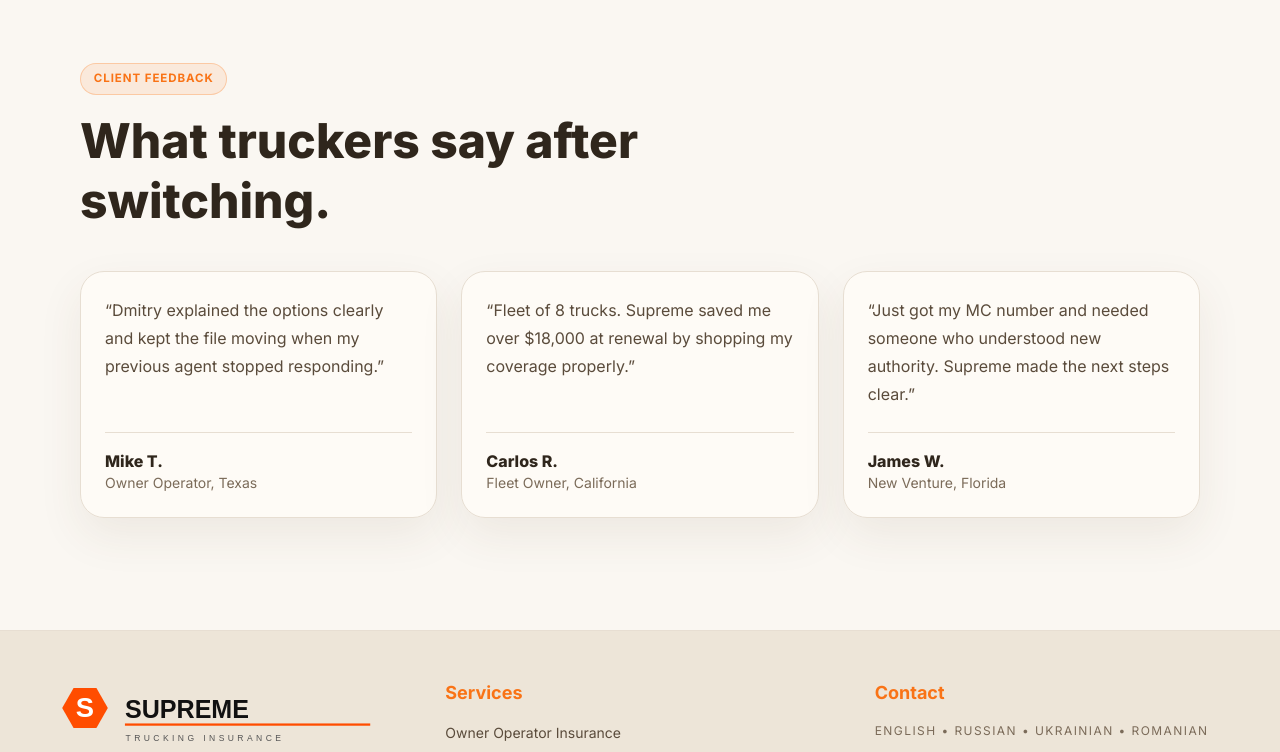
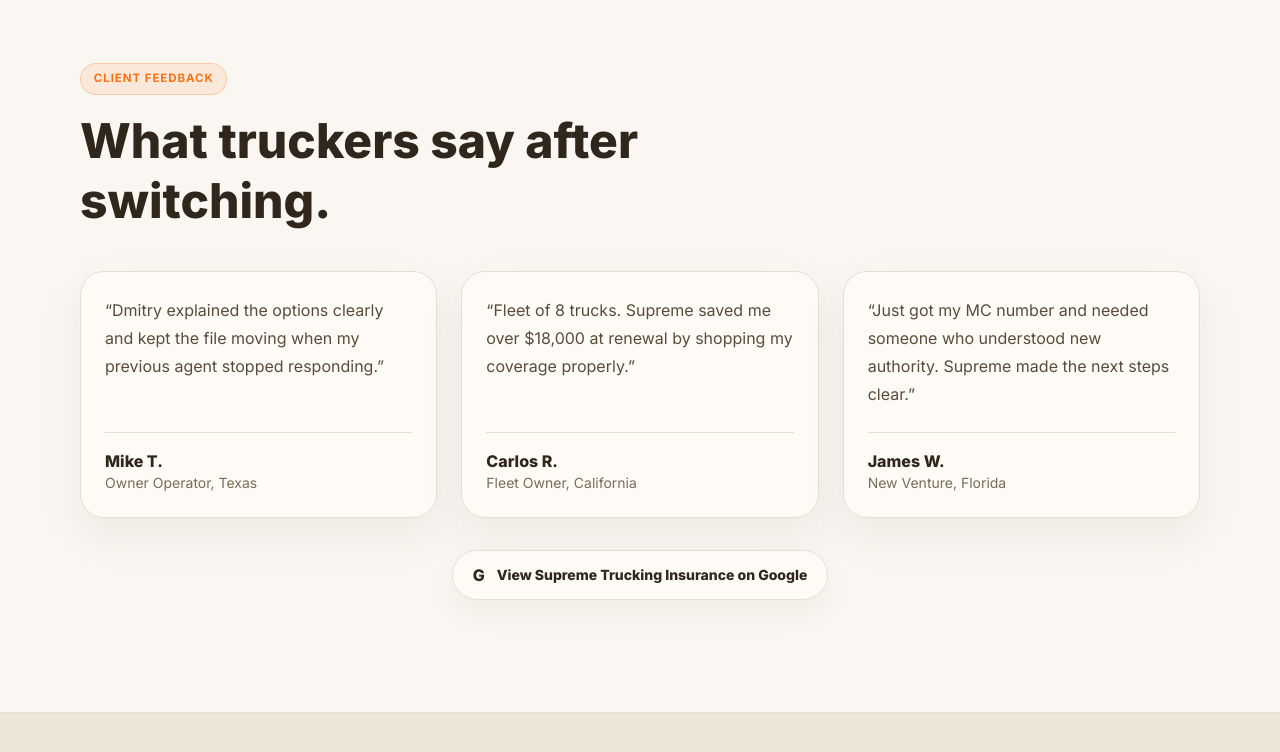
Before and after one commit to omelcodima/supreme-trucking-insurance, a Next.js app: page / in a window 1280 px wide. Shown: the part 2490-3242 px from the top of the page. Built offline with nearby package versions, Linux system fonts and the light colour scheme.

Commit message:
Add homepage Google Business trust link

```diff
--- a/src/app/page.tsx
+++ b/src/app/page.tsx
@@ -39,6 +39,9 @@
   "Crum & Forster",
   "GEICO",
 ];
+
+const googleBusinessUrl =
+  "https://www.google.com/search?kgmid=/g/11z72w_0z4&q=Supreme+Trucking+Insurance+Agency";
 
 const independentPoints = [
   {
@@ -224,6 +227,17 @@
               </div>
             ))}
           </div>
+          <div className="mt-8 flex justify-center">
+            <a
+              href={googleBusinessUrl}
+              target="_blank"
+              rel="noopener noreferrer"
+              className="inline-flex items-center gap-3 rounded-full border border-[#DED3C4] bg-[#FFFDF9]/82 px-5 py-3 text-sm font-extrabold text-[#2F261C] shadow-[0_12px_30px_rgba(89,63,37,0.06)] transition-all hover:-translate-y-0.5 hover:border-[#f97316]/45 hover:text-[#f97316] hover:shadow-[0_18px_36px_rgba(249,115,22,0.12)]"
+            >
+              <span className="text-base" aria-hidden="true">G</span>
+              View Supreme Trucking Insurance on Google
+            </a>
+          </div>
         </div>
       </section>
 
```
